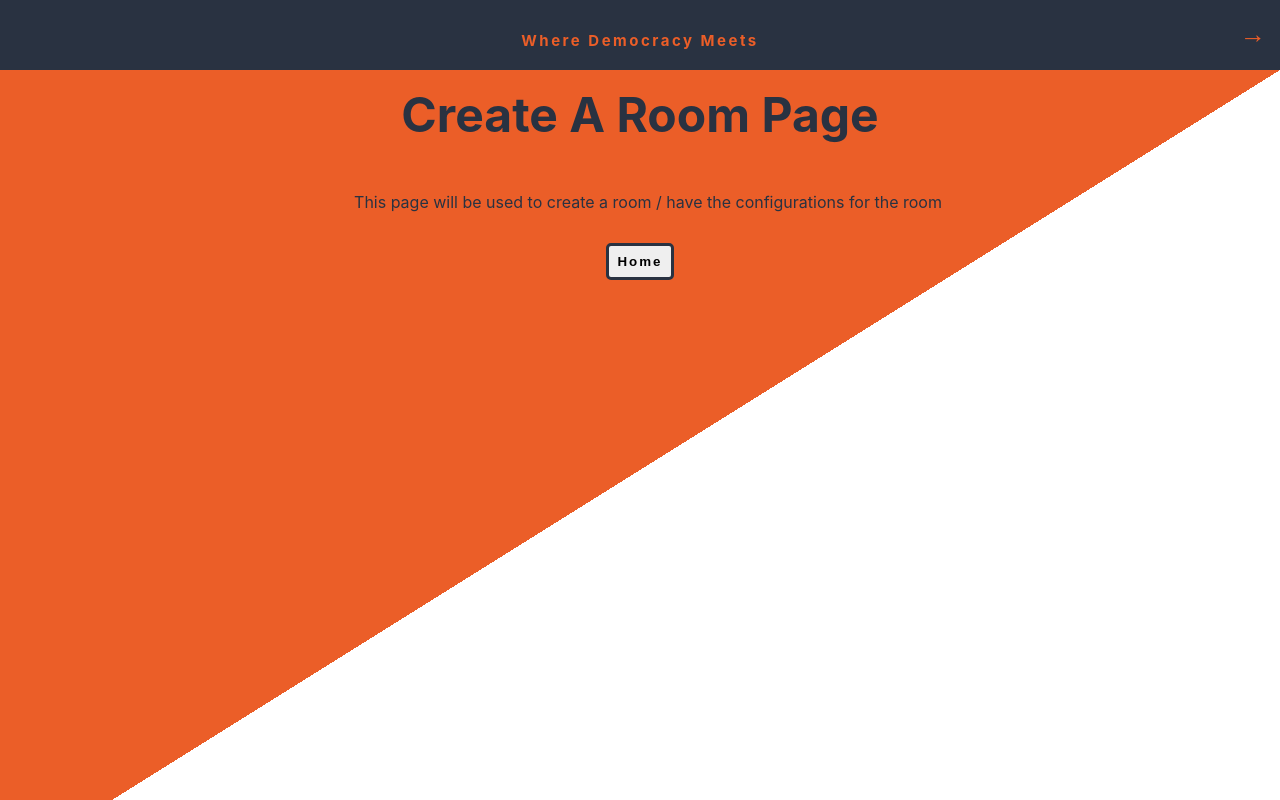
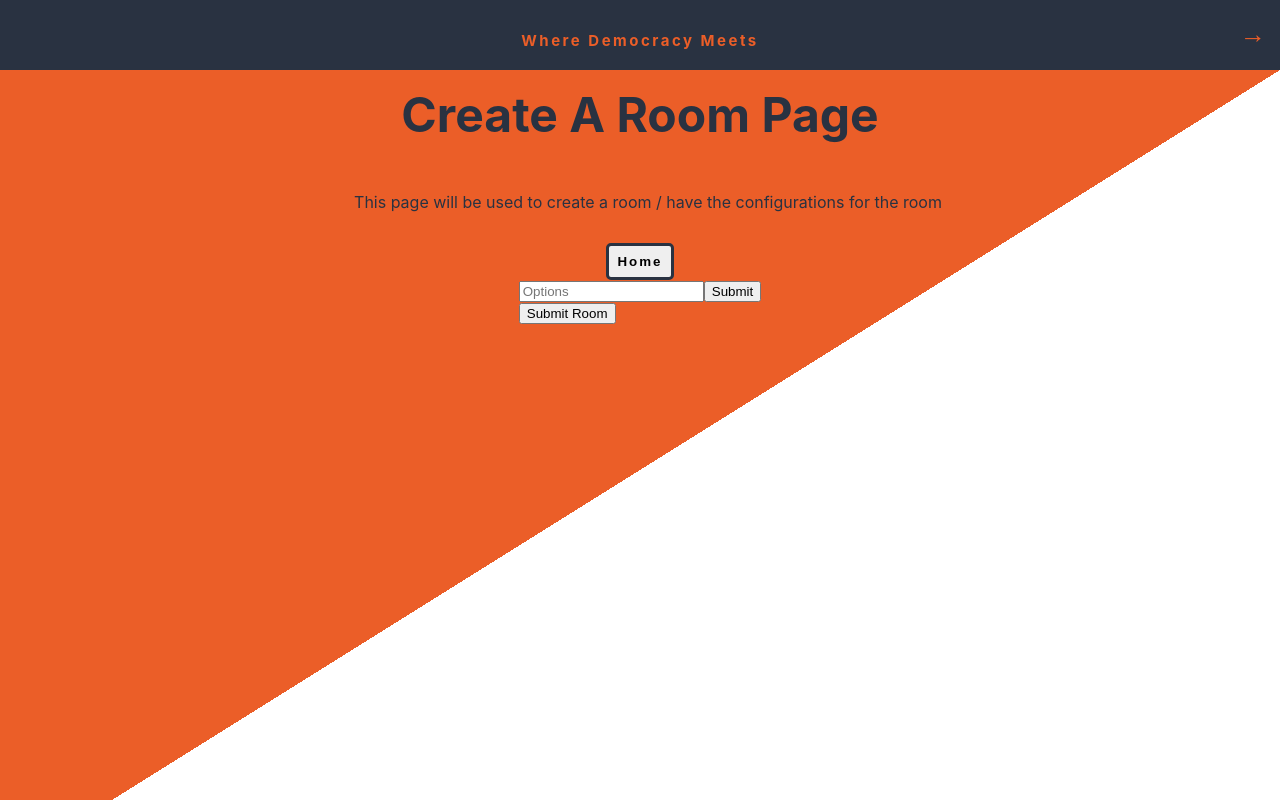
Before and after one commit to aaspinwall/collab, a Next.js app in the folder frontend/: page /room/create-room in a window 1280 px wide. Shown: the top 800 px of the page. Built offline with nearby package versions, Linux system fonts and the light colour scheme.

Commit message:
Created Vote Options Apollo TODO: Input for Id, TimeLimit

```diff
--- /dev/null
+++ b/frontend/components/polloTest/CreateVoteOptions.js
@@ -0,0 +1,29 @@
+import { gql, useMutation } from "@apollo/client";
+
+export default gql`
+  mutation AddRoom(
+    $name: String!
+    $id: String!
+    $timeLimit: String!
+    $voteOptions: [String!]
+  ) {
+    addRoom(
+      room: {
+        name: $name
+        id: $id
+        timeLimit: $timeLimit
+        voteOptions: $voteOptions
+      }
+    ) {
+      room {
+        name
+        id
+        timeLimit
+        voteOptions
+      }
+      code
+      success
+      message
+    }
+  }
+`;
--- a/frontend/pages/_app.js
+++ b/frontend/pages/_app.js
@@ -13,14 +13,6 @@ function MyApp({ Component, pageProps }) {
 
   // test query without hooks
   // the response is console.logged
-  ApolloClient.query({
-    query: gql`
-      query {
-        test
-      }
-    `
-  })
-  .then((res)=>console.log('res',res))
   return (
     // so that we can make the calls anywhere in the app
     // we wrap it in a provider.
--- a/frontend/pages/room/create-room.js
+++ b/frontend/pages/room/create-room.js
@@ -1,8 +1,35 @@
+import React, { createRef, useState } from "react";
 import Link from "next/link";
 import styled from "styled-components";
 import Layout from "../../components/layout";
+import ADD_ROOM from "../../components/polloTest/CreateVoteOptions";
+import { useMutation } from "@apollo/client";
+export default function LandingPage() {
+  const [options, setOptions] = useState([]);
+  const [addRoom] = useMutation(ADD_ROOM);
 
-export default function LandingPage() {
+  const optionData = createRef(null);
+  const optionsPush = () => {
+    setOptions([optionData.current.value, ...options]);
+    optionData.current.value = "";
+  };
+
+  const handleSubmit = (e) => {
+    e.preventDefault();
+    optionsPush();
+  };
+
+  const submitRoom = () => {
+    addRoom({
+      variables: {
+        name: "Testing Room", // to change
+        id: "123", // we will generate this on backend
+        timeLimit: "500",
+        voteOptions: options,
+      },
+    });
+  };
+
   return (
     <Layout title="Create A Room">
       <Container>
@@ -11,9 +38,26 @@ export default function LandingPage() {
           This page will be used to create a room / have the configurations for
           the room
         </Description>
-		<Link href="/landing">
+        <Link href="/landing">
           <Button>Home</Button>
         </Link>
+        <FormContainer>
+          <form onSubmit={handleSubmit}>
+            {/* Fix variable names */}
+            {/* useRef for the two below input to validate variables: name, timelimit*/}
+            {/* <input type="text" placeholder="Room Name" />
+            <input type="number" placeholder="Time Limit in seconds" /> */}
+
+            <input type="text" placeholder="Options" ref={optionData} />
+            <input type="submit" />
+          </form>
+          <div>
+            {options.map((option) => (
+              <p>{option}</p>
+            ))}
+          </div>
+          <button onClick={submitRoom}>Submit Room</button>
+        </FormContainer>
       </Container>
     </Layout>
   );
@@ -27,6 +71,8 @@ const Container = styled.div`
   align-items: center;
   flex-direction: column;
 `;
+
+const FormContainer = styled.div``;
 
 const Header = styled.h1`
   color: #293241;
```
